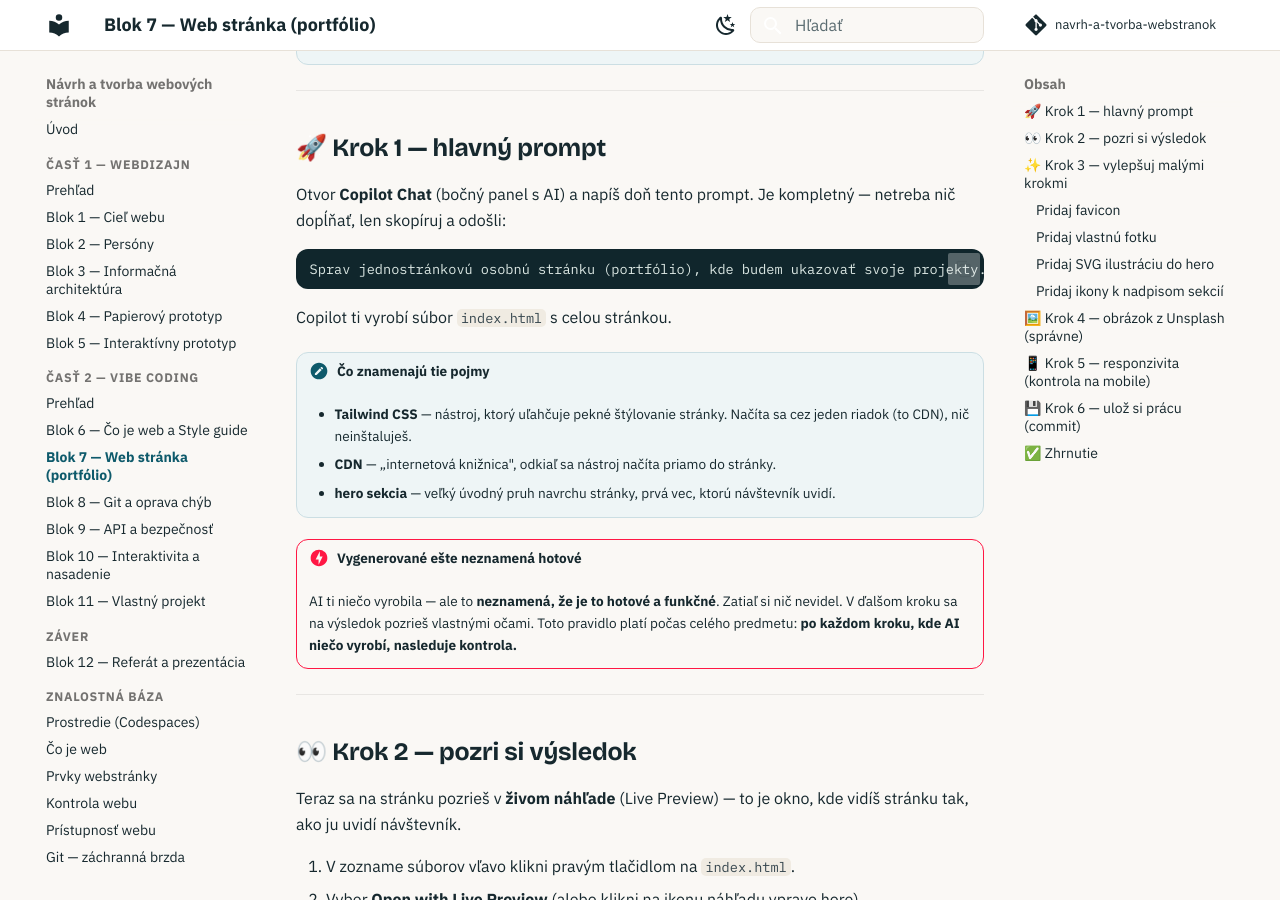
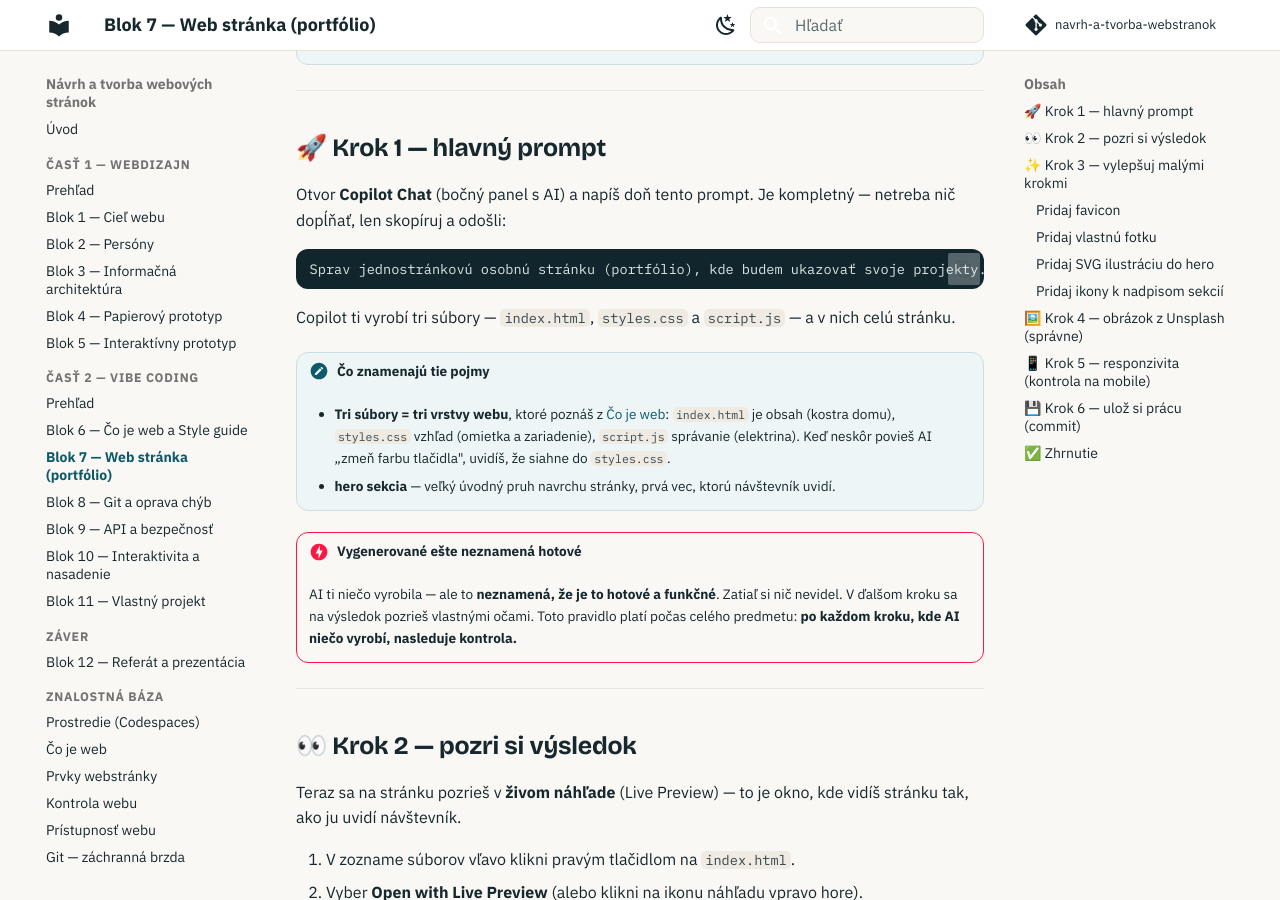
Before and after one commit to saman1001/navrh-a-tvorba-webstranok, an MkDocs documentation site: the page built from docs/02-vibe-coding/blok-7-webstranka.md, in a window 1280 px wide and 900 px high, scrolled down 565 px. Built offline with MkDocs 1.6.1 and Material for MkDocs 9.7.7, drawn with Linux system fonts in a browser that asks for light colours; comment, search, counter and statistics services are not loaded.

Commit message:
Bloky 7 a 8: čisté HTML + CSS + JS v troch súboroch namiesto Tailwind CDN (konzistencia s tromi vrstvami, funguje offline)
Co-Authored-By: Claude Fable 5 <noreply@anthropic.com>
Claude-Session: https://claude.ai/code/session_01Kg1JqaMDZdpDRLzW1pq7ov

````diff
--- a/docs/02-vibe-coding/blok-7-webstranka.md
+++ b/docs/02-vibe-coding/blok-7-webstranka.md
@@ -17,14 +17,13 @@ Portfólio je jednoducho „vizitka na webe" — miesto, kam môžeš niekoho po
 Otvor **Copilot Chat** (bočný panel s AI) a napíš doň tento prompt. Je kompletný — netreba nič dopĺňať, len skopíruj a odošli:
 
 ```
-Sprav jednostránkovú osobnú stránku (portfólio), kde budem ukazovať svoje projekty. Použi jeden súbor index.html, Tailwind CSS v4 cez toto CDN: <script src=https://cdn.jsdelivr.net/npm/@tailwindcss/browser@4></script>, a čistý JavaScript. Dizajn sprav podľa docs/style-guide.md. Štruktúra: navigácia, hero sekcia s mojím menom a krátkym popisom, sekcia Projekty s 3 kartami, sekcia O mne a pätička s kontaktom. Texty po slovensky. Pridaj jemné animácie. Stránka musí fungovať aj na mobile.
+Sprav jednostránkovú osobnú stránku (portfólio), kde budem ukazovať svoje projekty. Použi čisté HTML, CSS a JavaScript bez frameworkov a bez knižníc z internetu, v troch súboroch: index.html (obsah), styles.css (vzhľad), script.js (správanie). Dizajn sprav podľa docs/style-guide.md — moderný a vzdušný, s dostatkom voľného priestoru. Štruktúra: navigácia, hero sekcia s mojím menom a krátkym popisom, sekcia Projekty s 3 kartami, sekcia O mne a pätička s kontaktom. Texty po slovensky. Pridaj jemné animácie. Stránka musí fungovať aj na mobile.
 ```
 
-Copilot ti vyrobí súbor `index.html` s celou stránkou.
+Copilot ti vyrobí tri súbory — `index.html`, `styles.css` a `script.js` — a v nich celú stránku.
 
 !!! note "Čo znamenajú tie pojmy"
-    - **Tailwind CSS** — nástroj, ktorý uľahčuje pekné štýlovanie stránky. Načíta sa cez jeden riadok (to CDN), nič neinštaluješ.
-    - **CDN** — „internetová knižnica", odkiaľ sa nástroj načíta priamo do stránky.
+    - **Tri súbory = tri vrstvy webu**, ktoré poznáš z [Čo je web](../znalostna-baza/co-je-web.md): `index.html` je obsah (kostra domu), `styles.css` vzhľad (omietka a zariadenie), `script.js` správanie (elektrina). Keď neskôr povieš AI „zmeň farbu tlačidla", uvidíš, že siahne do `styles.css`.
     - **hero sekcia** — veľký úvodný pruh navrchu stránky, prvá vec, ktorú návštevník uvidí.
 
 !!! danger "Vygenerované ešte neznamená hotové"
````
Also changed, not shown: docs/02-vibe-coding/blok-8-git-a-oprava.md (+1 -1 lines).
